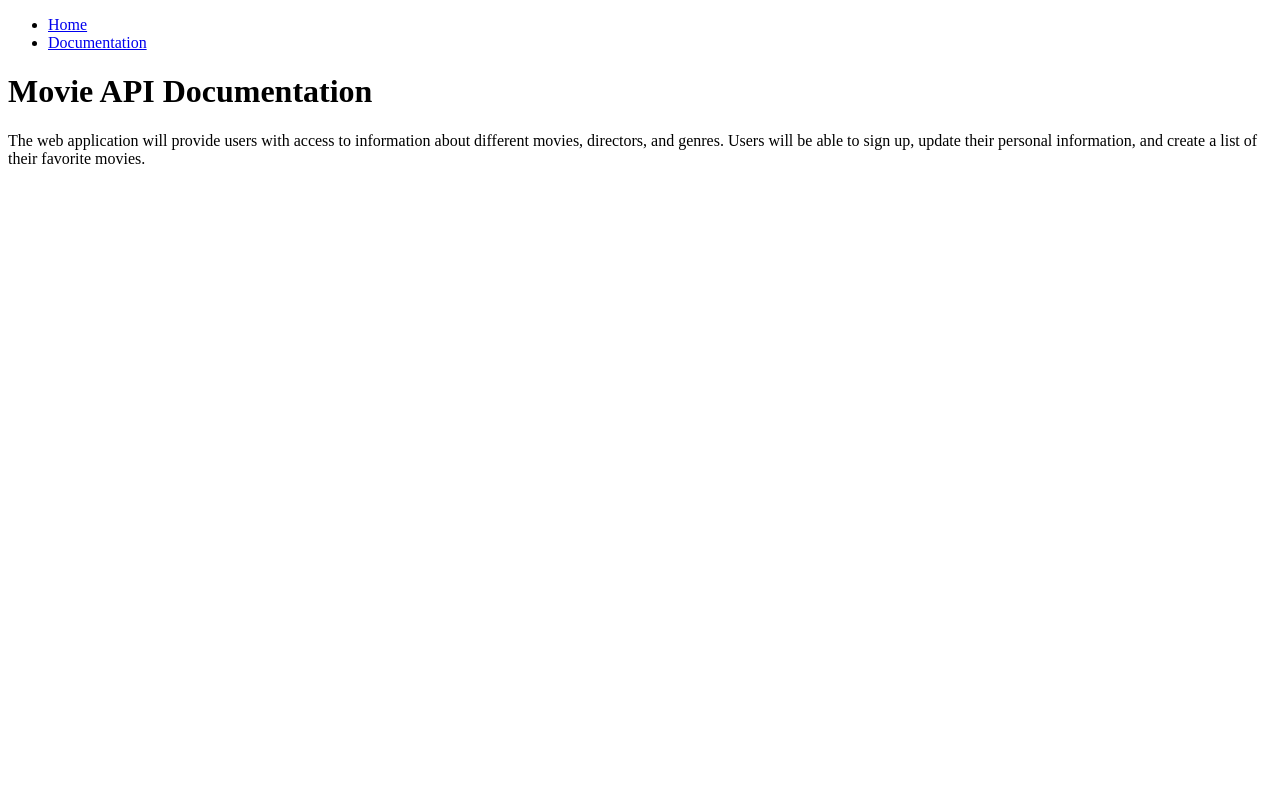
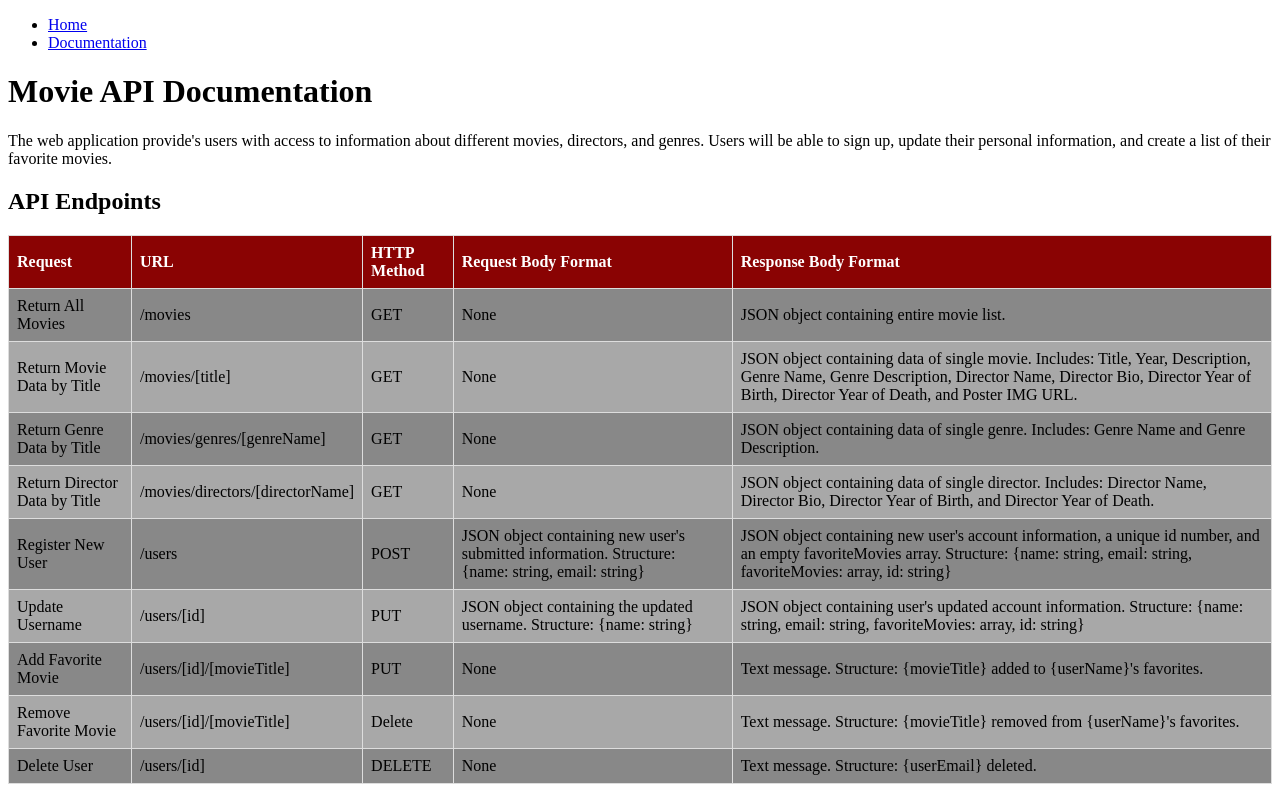
Before and after one commit to RaedanGroup/Movie-API, a website: page public/documentation.html in a window 1280 px wide. Drawn offline with Linux system fonts and the light colour scheme.

Commit message:
ex2.5 final sub
updated documentation.html
some index.js fixes to meet specifications
styles.css table formatting for documentation

```diff
--- a/css/styles.css
+++ b/css/styles.css
@@ -0,0 +1,28 @@
+/* Documentation table formatting.*/
+table {
+    border-collapse: collapse;
+    width: 100%;
+    margin: 0 auto;
+    margin-top: 20px;
+    margin-bottom: 20px;
+}
+
+th {
+    background-color: #8a0303;
+    color: rgb(255, 255, 255);
+    font-weight: bold;
+}
+
+th, td {
+    border: 1px solid #ddd;
+    text-align: left;
+    padding: 8px;
+}
+
+tr:nth-child(even) {
+    background-color: #888888;
+}
+
+tr:nth-child(odd) {
+    background-color: #a8a8a8;
+}
--- a/public/documentation.html
+++ b/public/documentation.html
@@ -21,6 +21,83 @@
             </ul>
         </nav>
         <h1>Movie API Documentation</h1>
-        <p>The web application will provide users with access to information about different movies, directors, and genres. Users will be able to sign up, update their personal information, and create a list of their favorite movies.</p>
+        <p>The web application provide's users with access to information about different movies, directors, and genres. Users will be able to sign up, update their personal information, and create a list of their favorite movies.</p>
+
+        <h2>API Endpoints</h2>
+
+        <!-- table of endpoints with Request, URL, HTTP Method, Request Body Format, Response Body Format -->
+
+        <table>
+            <tr>
+                <th>Request</th>
+                <th>URL</th>
+                <th>HTTP Method</th>
+                <th>Request Body Format</th>
+                <th>Response Body Format</th>
+            </tr>
+            <tr>
+                <td>Return All Movies</td>
+                <td>/movies</td>
+                <td>GET</td>
+                <td>None</td>
+                <td>JSON object containing entire movie list.</td>
+            </tr>
+            <tr>
+                <td>Return Movie Data by Title</td>
+                <td>/movies/[title]</td>
+                <td>GET</td>
+                <td>None</td>
+                <td>JSON object containing data of single movie. Includes: Title, Year, Description, Genre Name, Genre Description, Director Name, Director Bio, Director Year of Birth, Director Year of Death, and Poster IMG URL.</td>
+            </tr>
+            <tr>
+                <td>Return Genre Data by Title</td>
+                <td>/movies/genres/[genreName]</td>
+                <td>GET</td>
+                <td>None</td>
+                <td>JSON object containing data of single genre. Includes: Genre Name and Genre Description.</td>
+            </tr>
+            <tr>
+                <td>Return Director Data by Title</td>
+                <td>/movies/directors/[directorName]</td>
+                <td>GET</td>
+                <td>None</td>
+                <td>JSON object containing data of single director. Includes: Director Name, Director Bio, Director Year of Birth, and Director Year of Death.</td>
+            </tr>
+            <tr>
+                <td>Register New User</td>
+                <td>/users</td>
+                <td>POST</td>
+                <td>JSON object containing new user's submitted information. Structure: {name: string, email: string}</td>
+                <td>JSON object containing new user's account information, a unique id number, and an empty favoriteMovies array. Structure: {name: string, email: string, favoriteMovies: array, id: string}</td>
+            </tr>
+            <tr>
+                <td>Update Username</td>
+                <td>/users/[id]</td>
+                <td>PUT</td>
+                <td>JSON object containing the updated username. Structure: {name: string}</td>
+                <td>JSON object containing user's updated account information. Structure: {name: string, email: string, favoriteMovies: array, id: string}</td>
+            </tr>
+            <tr>
+                <td>Add Favorite Movie</td>
+                <td>/users/[id]/[movieTitle]</td>
+                <td>PUT</td>
+                <td>None</td>
+                <td>Text message. Structure: {movieTitle} added to {userName}'s favorites.</td>
+            </tr>
+            <tr>
+                <td>Remove Favorite Movie</td>
+                <td>/users/[id]/[movieTitle]</td>
+                <td>Delete</td>
+                <td>None</td>
+                <td>Text message. Structure: {movieTitle} removed from {userName}'s favorites.</td>
+            </tr>
+            <tr>
+                <td>Delete User</td>
+                <td>/users/[id]</td>
+                <td>DELETE</td>
+                <td>None</td>
+                <td>Text message. Structure: {userEmail} deleted.</td>
+            </tr>
+        </table>
     </body>
 </html>
```
Also changed, not shown: index.js (+12 -4 lines).
